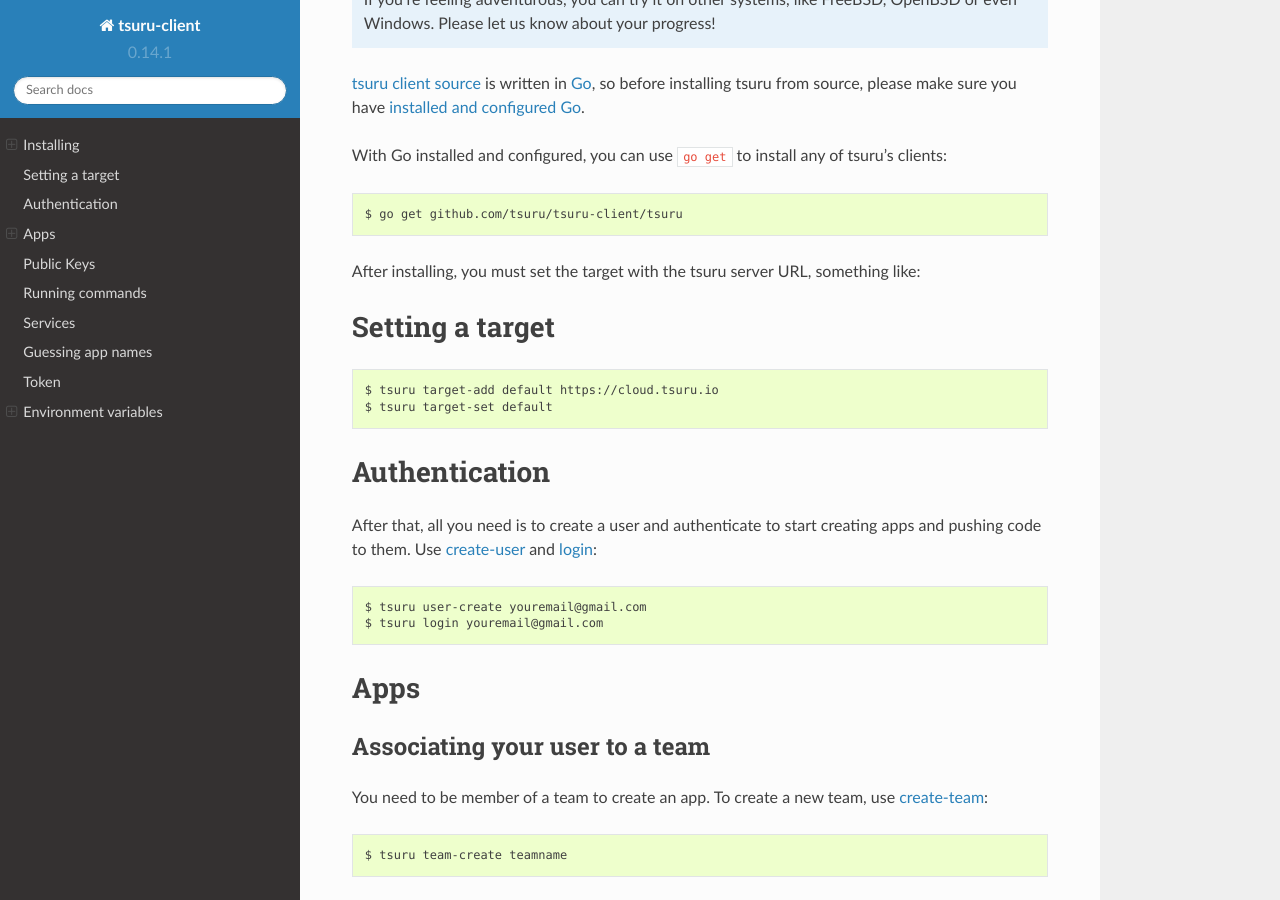
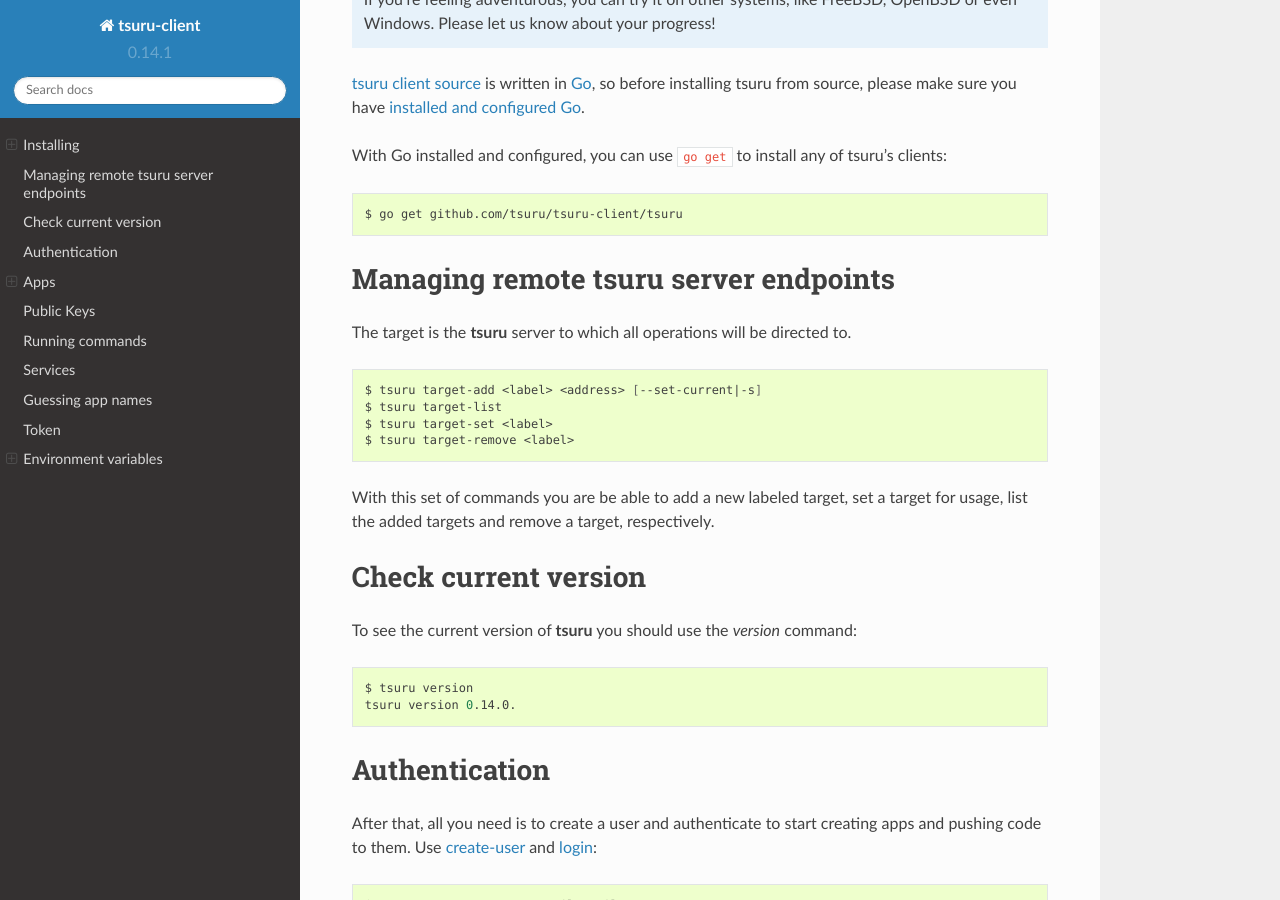
Before and after one commit to tsuru/tsuru-client, a Sphinx documentation site: the page built from docs/source/index.rst, in a window 1280 px wide and 900 px high, scrolled down 1842 px. Built offline with Sphinx 7.4.7 and the Read the Docs theme 2.0.0, drawn with Linux system fonts in a browser that asks for light colours.

Commit message:
docs: added docs about version and target.

```diff
--- a/docs/source/index.rst
+++ b/docs/source/index.rst
@@ -118,18 +118,34 @@
 
     $ go get github.com/tsuru/tsuru-client/tsuru
 
-After installing, you must set the target with the tsuru server URL,
-something like:
+Managing remote tsuru server endpoints
+======================================
 
-Setting a target
-================
+The target is the **tsuru** server to which all operations will be directed to.
 
 .. highlight:: bash
 
 ::
 
-    $ tsuru target-add default https://cloud.tsuru.io
-    $ tsuru target-set default
+    $ tsuru target-add <label> <address> [--set-current|-s]
+    $ tsuru target-list
+    $ tsuru target-set <label>
+    $ tsuru target-remove <label>
+
+With this set of commands you are be able to add a new labeled target,
+set a target for usage, list the added targets and remove a target, respectively.
+
+Check current version
+=====================
+
+To see the current version of **tsuru** you should use the `version` command:
+
+.. highlight:: bash
+
+::
+
+    $ tsuru version
+    tsuru version 0.14.0.
 
 Authentication
 ==============
```
